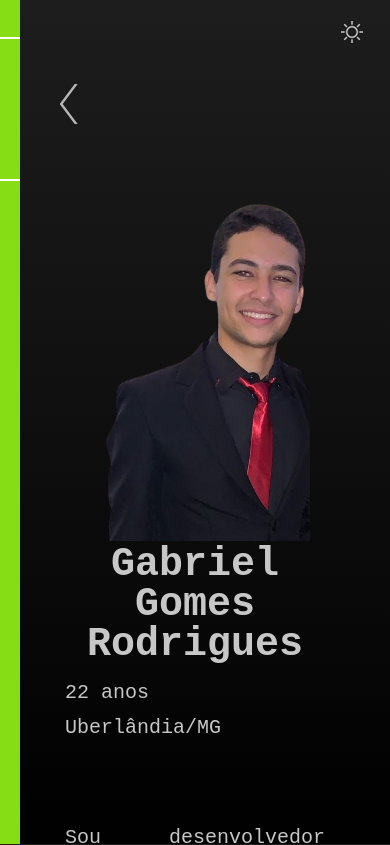
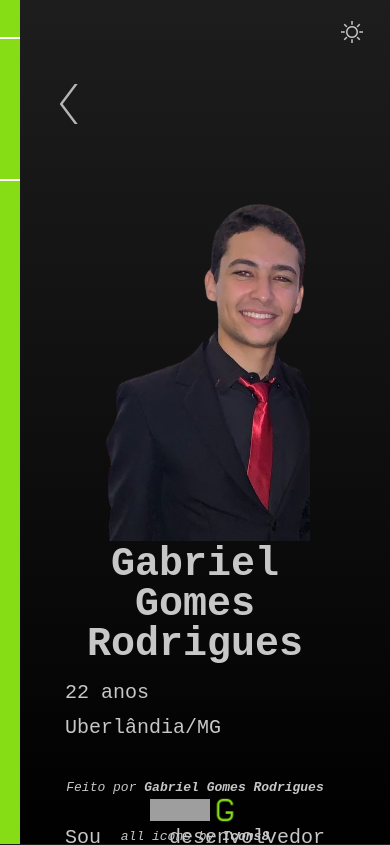
Before and after one commit to gabrielgr99/my-portfolio, a React (Create React App) app: page / in a window 390 px wide. Shown: the top 845 px of the page. Built offline with nearby package versions, Linux system fonts and the light colour scheme; grey boxes are pictures that could not be loaded.

Commit message:
Exclui e realoca conteudo do arquivo para onde precisar

```diff
--- a/src/components/Footer.jsx
+++ b/src/components/Footer.jsx
@@ -1,5 +1,4 @@
 import "./Footer.css";
-import "./FooterResponsive.css";
 import icon from "../images/gIcon.png";
 
 export default function Footer() {
--- a/src/components/FooterResponsive.css
+++ /dev/null
@@ -1,6 +0,0 @@
-@media screen and (max-width: 935px) {
-  #footer-content {
-    position: inherit;
-    margin-top: 30px;
-  }
-}
```
